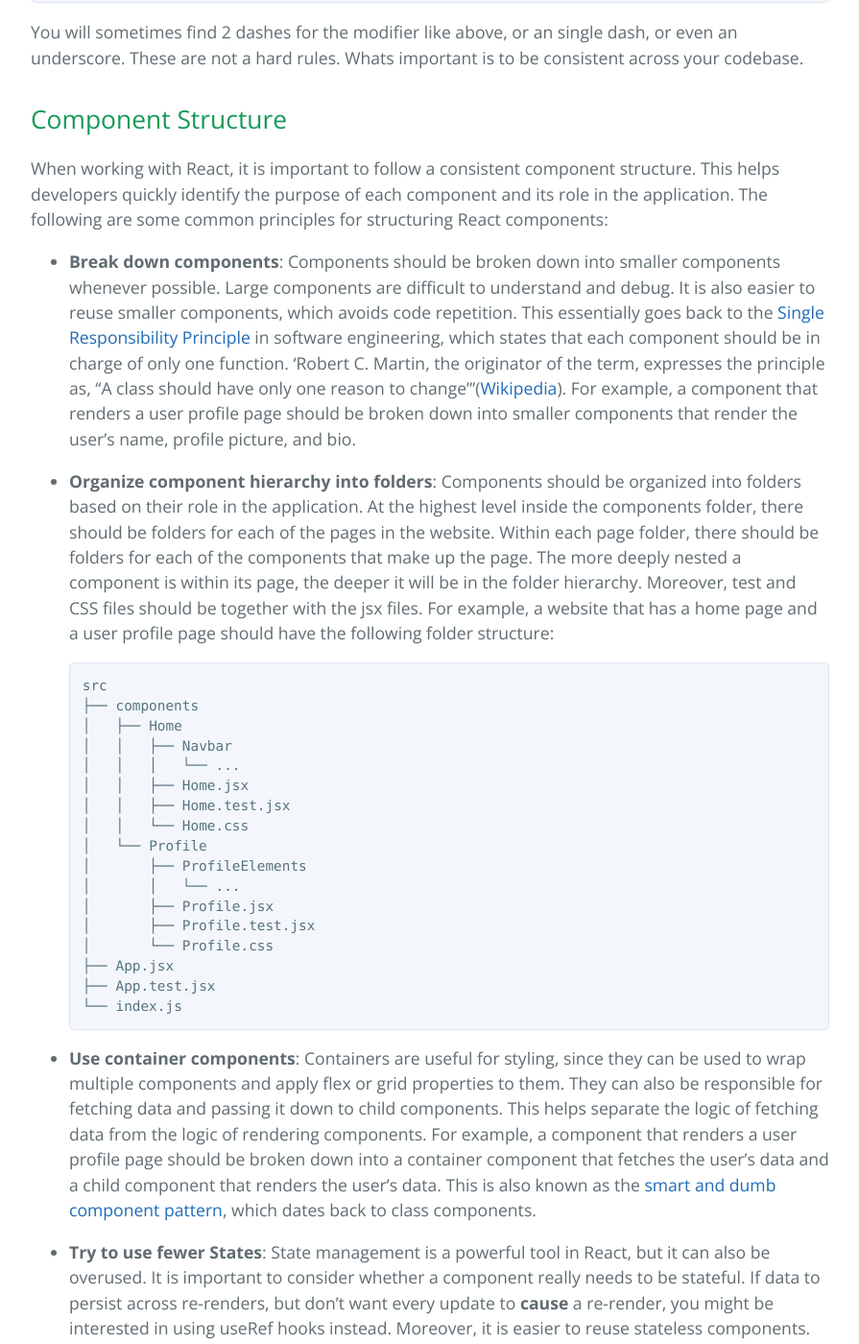
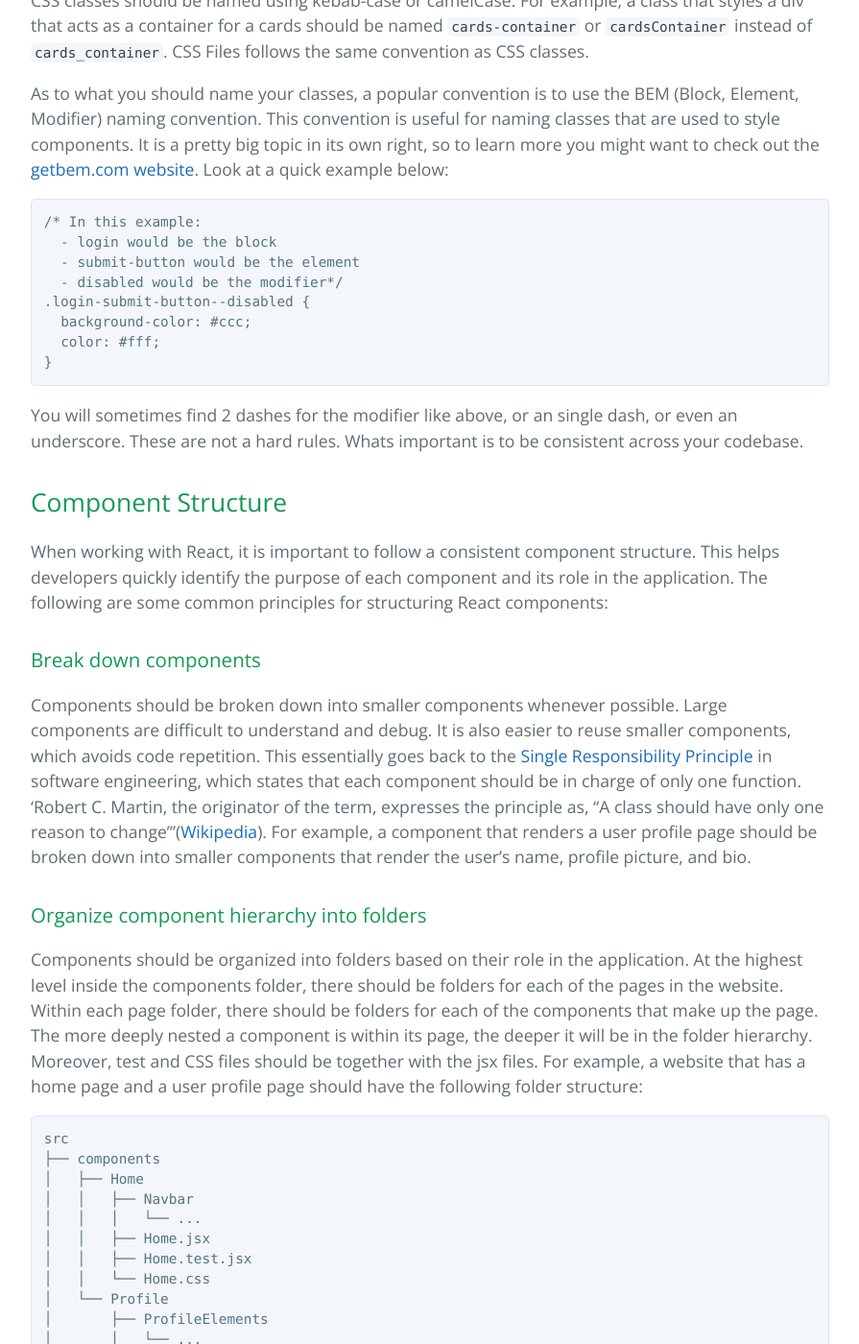
Before and after one commit to learning-software-engineering/learning-software-engineering.github.io, a Jekyll site: the page built from Topics/Tech_Stacks/Writing_Clean_React_Code.md, in a window 1280 px wide and 1400 px high, scrolled down 2747 px. Shown: the whole window at 96% size, without its empty margins (192-1087 px from the left). Built offline with Jekyll 4.4.1, drawn with Linux system fonts in a browser that asks for light colours; our own code applies the rules of GitHub Pages for plain Markdown files; some of the changed text lies outside the part shown.

Commit message:
Replace the bold bullet points for subtitles for better UX

````diff
--- a/Topics/Tech_Stacks/Writing_Clean_React_Code.md
+++ b/Topics/Tech_Stacks/Writing_Clean_React_Code.md
@@ -16,21 +16,31 @@ Writing clean and efficient React code is essential for building scalable and ma
 
 When working with React, it is important to follow a consistent naming convention for components, variables, and functions. This helps developers quickly identify the purpose of each component and function, which is especially useful when working with large codebases. The following are some common naming conventions for React:
 
-- **Components**: Components should be named using PascalCase. For example, a component that renders a button should be named `Button` instead of `button` or `ButtonComponent`. This convention is consistent with the naming of built-in React components such as `div` and `span`.
+### Components
 
-- **Variables and Functions**: Variables and functions should be named using camelCase. For example, a variable that stores a user's name should be named `userName` instead of `user_name` or `user-name`, and a function that handles a button click should be named `handleClick` instead of `handle_click` or `handle-click`. This convention is consistent with the naming of built-in React variables such as `onClick` and `onChange` and built-in React functions such as `useState` and `useEffect`.
+Components should be named using PascalCase. For example, a component that renders a button should be named `Button` instead of `button` or `ButtonComponent`. This convention is consistent with the naming of built-in React components such as `div` and `span`.
 
-- **State Variables and Setters**: State variables should be prefixed with _is_, _has_, or _should_ to denote boolean values and the setters should be prefixed with _set_ followed by the name of the variable. For example, a state variable that stores whether a user is logged in should be named `isLoggedIn` and its setter should be named `setIsLoggedIn`.
+### Variables and Functions
 
-- **Event Handlers**: Event handlers should be named using camelCase and prefixed with _handle_. For example, a function that handles a button click should be named `handleClick` instead of `onClick`.`
+Variables and functions should be named using camelCase. For example, a variable that stores a user's name should be named `userName` instead of `user_name` or `user-name`, and a function that handles a button click should be named `handleClick` instead of `handle_click` or `handle-click`. This convention is consistent with the naming of built-in React variables such as `onClick` and `onChange` and built-in React functions such as `useState` and `useEffect`.
 
-- **Props**: Props should be named using camelCase, similar to variables. Moreover, it is good practice to list props out when defining a component. This helps developers quickly identify the props that a component accepts. For example, a component that renders a button should be defined as follows:
+### State Variables and Setters
 
-  ```jsx
-  const Button = ({ text, onClick }) => {
-    return <button onClick={onClick}>{text}</button>;
-  };
-  ```
+State variables should be prefixed with _is_, _has_, or _should_ to denote boolean values and the setters should be prefixed with _set_ followed by the name of the variable. For example, a state variable that stores whether a user is logged in should be named `isLoggedIn` and its setter should be named `setIsLoggedIn`.
+
+### Event Handlers
+
+Event handlers should be named using camelCase and prefixed with _handle_. For example, a function that handles a button click should be named `handleClick` instead of `onClick`.`
+
+### Props
+
+Props should be named using camelCase, similar to variables. Moreover, it is good practice to list props out when defining a component. This helps developers quickly identify the props that a component accepts. For example, a component that renders a button should be defined as follows:
+
+```jsx
+const Button = ({ text, onClick }) => {
+  return <button onClick={onClick}>{text}</button>;
+};
+```
 
 Notice that the onClick handler isn't defined in the component, and prop name isn't prefixed by _handle_. This is because the component is only responsible for rendering the button and not handling the button click. The onClick handler should be defined in the parent component that uses the Button component, and _in the parent component_ the event handler that is passed down to the Button component should be prefixed by _handle_. Like in the below example:
 
@@ -43,11 +53,17 @@ const ParentComponent = () => {
 };
 ```
 
-- **Constants**: Constants should be named using uppercase letters and underscores to separate words. For example, a constant that stores user emails should be named `USER_EMAILS` instead of `user-emails` or `userEmails`.
+### Constants
 
-- **File Names**: File names should be named using PascalCase. For example, a file that contains a component that renders a navbar element should be named `NavbarElement.jsx` instead of `navbarElement.jsx` or `navbar-element.jsx`.
+Constants should be named using uppercase letters and underscores to separate words. For example, a constant that stores user emails should be named `USER_EMAILS` instead of `user-emails` or `userEmails`.
 
-- **CSS Classes and Files**: CSS classes should be named using kebab-case or camelCase. For example, a class that styles a div that acts as a container for a cards should be named `cards-container` or `cardsContainer` instead of `cards_container`. CSS Files follows the same convention as CSS classes.
+### File Names
+
+File names should be named using PascalCase. For example, a file that contains a component that renders a navbar element should be named `NavbarElement.jsx` instead of `navbarElement.jsx` or `navbar-element.jsx`.
+
+### CSS Classes and Files
+
+CSS classes should be named using kebab-case or camelCase. For example, a class that styles a div that acts as a container for a cards should be named `cards-container` or `cardsContainer` instead of `cards_container`. CSS Files follows the same convention as CSS classes.
 
 As to what you should name your classes, a popular convention is to use the BEM (Block, Element, Modifier) naming convention. This convention is useful for naming classes that are used to style components. It is a pretty big topic in its own right, so to learn more you might want to check out the [getbem.com website](https://getbem.com/introduction/). Look at a quick example below:
 
@@ -68,33 +84,41 @@ You will sometimes find 2 dashes for the modifier like above, or an single dash,
 
 When working with React, it is important to follow a consistent component structure. This helps developers quickly identify the purpose of each component and its role in the application. The following are some common principles for structuring React components:
 
-- **Break down components**: Components should be broken down into smaller components whenever possible. Large components are difficult to understand and debug. It is also easier to reuse smaller components, which avoids code repetition. This essentially goes back to the [Single Responsibility Principle](https://en.wikipedia.org/wiki/Single-responsibility_principle) in software engineering, which states that each component should be in charge of only one function. 'Robert C. Martin, the originator of the term, expresses the principle as, "A class should have only one reason to change"'([Wikipedia](https://en.wikipedia.org/wiki/Single-responsibility_principle)). For example, a component that renders a user profile page should be broken down into smaller components that render the user's name, profile picture, and bio.
+### Break down components
 
-- **Organize component hierarchy into folders**: Components should be organized into folders based on their role in the application. At the highest level inside the components folder, there should be folders for each of the pages in the website. Within each page folder, there should be folders for each of the components that make up the page. The more deeply nested a component is within its page, the deeper it will be in the folder hierarchy. Moreover, test and CSS files should be together with the jsx files. For example, a website that has a home page and a user profile page should have the following folder structure:
+Components should be broken down into smaller components whenever possible. Large components are difficult to understand and debug. It is also easier to reuse smaller components, which avoids code repetition. This essentially goes back to the [Single Responsibility Principle](https://en.wikipedia.org/wiki/Single-responsibility_principle) in software engineering, which states that each component should be in charge of only one function. 'Robert C. Martin, the originator of the term, expresses the principle as, "A class should have only one reason to change"'([Wikipedia](https://en.wikipedia.org/wiki/Single-responsibility_principle)). For example, a component that renders a user profile page should be broken down into smaller components that render the user's name, profile picture, and bio.
 
-  ```jsx
-  src
-  ├── components
-  │   ├── Home
-  │   │   ├── Navbar
-  │   │   │   └── ...
-  │   │   ├── Home.jsx
-  │   │   ├── Home.test.jsx
-  │   │   └── Home.css
-  │   └── Profile
-  │       ├── ProfileElements
-  │       │   └── ...
-  │       ├── Profile.jsx
-  │       ├── Profile.test.jsx
-  │       └── Profile.css
-  ├── App.jsx
-  ├── App.test.jsx
-  └── index.js
-  ```
+### Organize component hierarchy into folders
 
-- **Use container components**: Containers are useful for styling, since they can be used to wrap multiple components and apply flex or grid properties to them. They can also be responsible for fetching data and passing it down to child components. This helps separate the logic of fetching data from the logic of rendering components. For example, a component that renders a user profile page should be broken down into a container component that fetches the user's data and a child component that renders the user's data. This is also known as the [smart and dumb component pattern](https://medium.com/@dan_abramov/smart-and-dumb-components-7ca2f9a7c7d0), which dates back to class components.
+Components should be organized into folders based on their role in the application. At the highest level inside the components folder, there should be folders for each of the pages in the website. Within each page folder, there should be folders for each of the components that make up the page. The more deeply nested a component is within its page, the deeper it will be in the folder hierarchy. Moreover, test and CSS files should be together with the jsx files. For example, a website that has a home page and a user profile page should have the following folder structure:
 
-- **Try to use fewer States**: State management is a powerful tool in React, but it can also be overused. It is important to consider whether a component really needs to be stateful. If data to persist across re-renders, but don't want every update to **cause** a re-render, you might be interested in using useRef hooks instead. Moreover, it is easier to reuse stateless components.
+```jsx
+src
+├── components
+│   ├── Home
+│   │   ├── Navbar
+│   │   │   └── ...
+│   │   ├── Home.jsx
+│   │   ├── Home.test.jsx
+│   │   └── Home.css
+│   └── Profile
+│       ├── ProfileElements
+│       │   └── ...
+│       ├── Profile.jsx
+│       ├── Profile.test.jsx
+│       └── Profile.css
+├── App.jsx
+├── App.test.jsx
+└── index.js
+```
+
+### Use container components
+
+Containers are useful for styling, since they can be used to wrap multiple components and apply flex or grid properties to them. They can also be responsible for fetching data and passing it down to child components. This helps separate the logic of fetching data from the logic of rendering components. For example, a component that renders a user profile page should be broken down into a container component that fetches the user's data and a child component that renders the user's data. This is also known as the [smart and dumb component pattern](https://medium.com/@dan_abramov/smart-and-dumb-components-7ca2f9a7c7d0), which dates back to class components.
+
+### Try to use fewer States
+
+State management is a powerful tool in React, but it can also be overused. It is important to consider whether a component really needs to be stateful. If data to persist across re-renders, but don't want every update to **cause** a re-render, you might be interested in using useRef hooks instead. Moreover, it is easier to reuse stateless components.
 
 One way to reduce the number of states is to group related states into a single state object. For example, a component that fetches user data from a database can store the user's name, email, and bio in a single state object instead of storing each piece of data in a separate state.
 
@@ -146,7 +170,9 @@ It is important to note that this is not always the best approach, since it can
 
 State management is a very complex topic that warrants its own article, so to learn more you might want to check out the [React documentation on state and lifecycle](https://react.dev/learn/state-a-components-memory). [This resource](https://oskari.io/blog/stop-react-global-state-part-1) might also be useful to understand the different types of states a component may have.
 
-- **Only use Effects when necessary**: Effects are useful for performing side effects such as fetching data from a database or subscribing to an event listener, however they increase the complexity of the code and thus must only be used when necessary. If a component only needs to render data, then it should not use an effect. This helps reduce the complexity of the component and makes it easier to debug. Moreover, it is easier to reuse components that do not use effects since they are not tied to a specific effect. Look at the following example taken from the amazing open source course over at [Odin Project](https://www.theodinproject.com/lessons/node-path-react-new-how-to-deal-with-side-effects).
+### Only use Effects when necessary
+
+Effects are useful for performing side effects such as fetching data from a database or subscribing to an event listener, however they increase the complexity of the code and thus must only be used when necessary. If a component only needs to render data, then it should not use an effect. This helps reduce the complexity of the component and makes it easier to debug. Moreover, it is easier to reuse components that do not use effects since they are not tied to a specific effect. Look at the following example taken from the amazing open source course over at [Odin Project](https://www.theodinproject.com/lessons/node-path-react-new-how-to-deal-with-side-effects).
 
 ```jsx
 import React, { useState } from "react";
@@ -172,7 +198,9 @@ export default function AdditionDisplay() {
 }
 ```
 
-- **Use React Fragments**: React fragments are useful for rendering multiple elements without adding an extra node to the DOM. This is especially useful when rendering lists of elements, or if your component returns a group of components (like when you refactor a big component to follow the Single Responsability Principle). Be aware that it is not a sin to utilize divs, since they are useful for styling and are useful to decouple data fetching like mentioned above, but if you don't need them, then you should use React Fragments instead.
+### Use React Fragments
+
+React fragments are useful for rendering multiple elements without adding an extra node to the DOM. This is especially useful when rendering lists of elements, or if your component returns a group of components (like when you refactor a big component to follow the Single Responsability Principle). Be aware that it is not a sin to utilize divs, since they are useful for styling and are useful to decouple data fetching like mentioned above, but if you don't need them, then you should use React Fragments instead.
 
 ```jsx
 // If don't want to add a div to the DOM tree, you could do this!
@@ -215,7 +243,3 @@ Writing clean and efficient React code is essential for building scalable and ma
 - [Greate article on state management](https://oskari.io/blog/stop-react-global-state-part-1)
 - [Fireship's video on some of the topics covered here (and more!)](https://www.youtube.com/watch?v=b0IZo2Aho9Y)
 - [Good article on file structure](https://medium.com/@kthamodaran/react-8-best-practices-folder-structure-5dbda48a69e)
-
-```
-
-```
````
